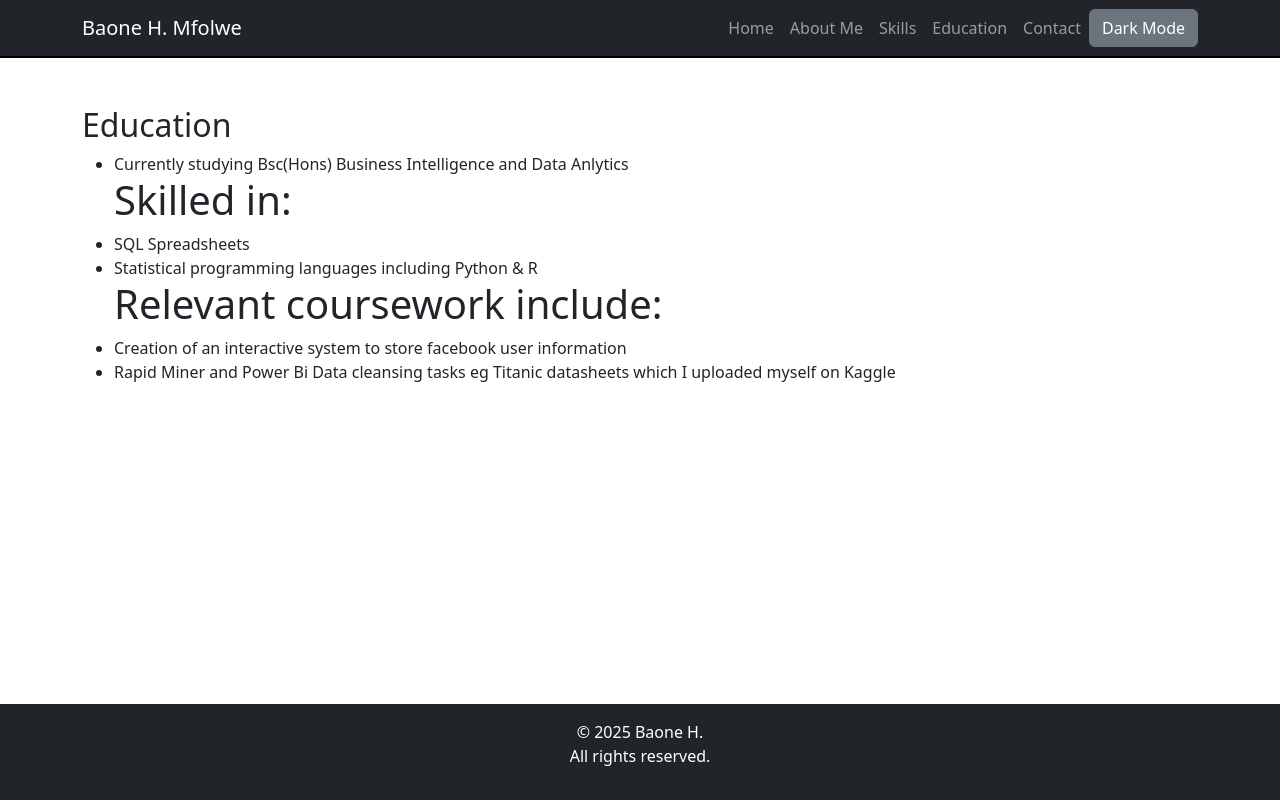
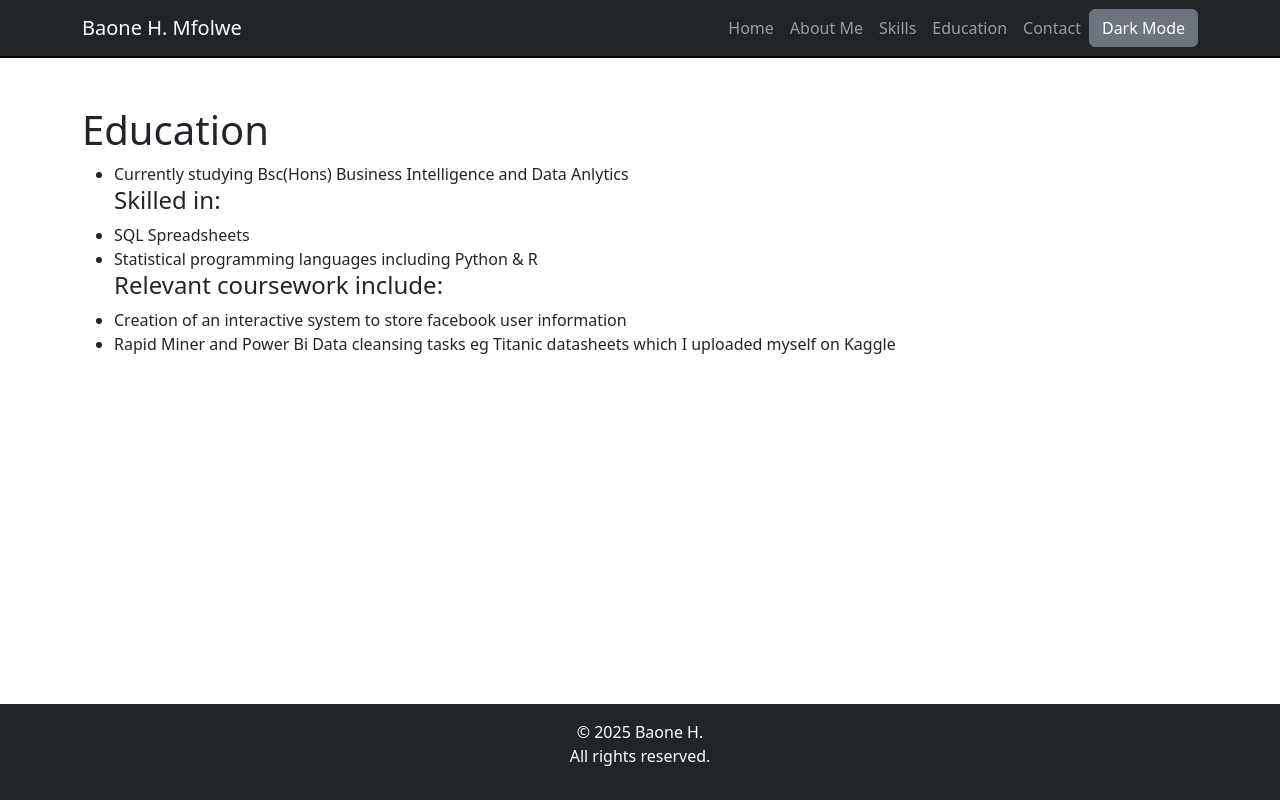
Before and after one commit to BaoneH/personal-profile, a plain HTML site: page education.html in a window 1280 px wide. Drawn offline with nearby package versions, Linux system fonts and the light colour scheme.

Commit message:
education.html

```diff
--- a/education.html
+++ b/education.html
@@ -33,15 +33,15 @@
 
 <section id="education" class="py-5">
     <div class="container">
-      <h2>Education</h2>
+      <h1>Education</h1>
 	  <ul>
 	  <li>Currently studying Bsc(Hons) Business Intelligence and Data Anlytics</li>
 
-    <h1>Skilled in:</h1>
+    <h4>Skilled in:</h4>
         <li>SQL Spreadsheets</li>
         <li>Statistical programming languages including Python & R</li>
 
-      <h1>Relevant coursework include:</h1>
+      <h4>Relevant coursework include:</h4>
 	   <li> Creation of an interactive system to store facebook user information</li>
 	   <li> Rapid Miner and Power Bi Data cleansing tasks eg Titanic datasheets which I uploaded myself on Kaggle</li>
     </div>
```
